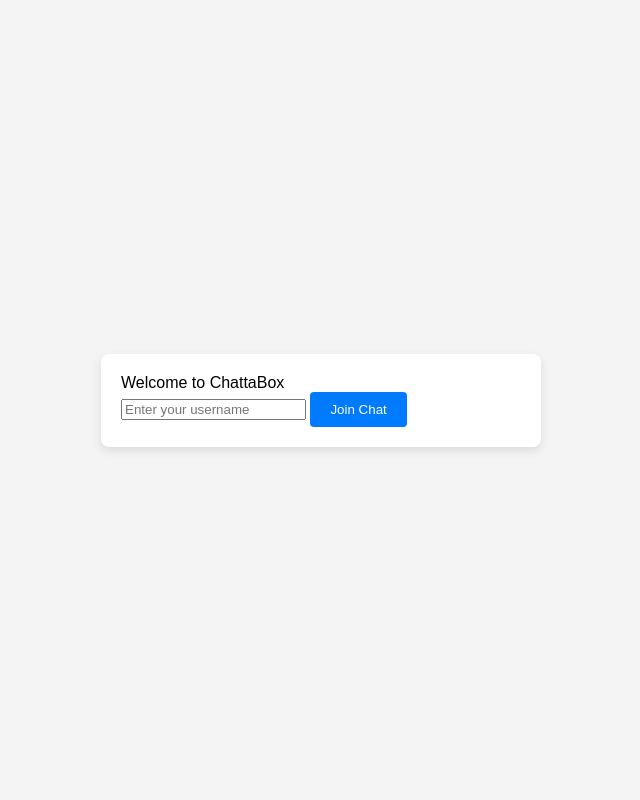
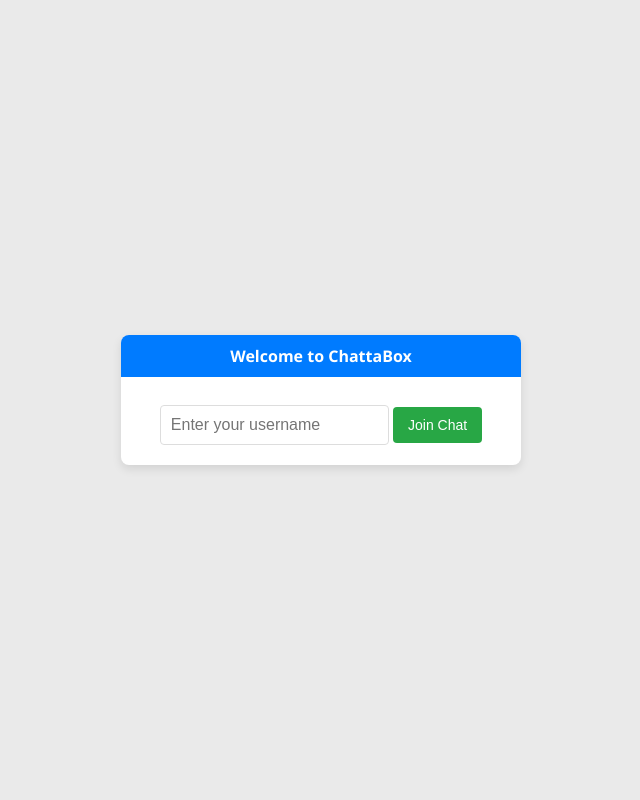
Before and after one commit to a6isla/Chatta-Box, a Flask app: page / in a window 1280 px wide. Shown: the whole page, without its empty margins (319-959 px from the left). Run offline with Flask 3, Linux system fonts and the light colour scheme; some libraries are stand-ins or nearby versions.

Commit message:
Update style.css

```diff
--- a/static/style.css
+++ b/static/style.css
@@ -1,49 +1,96 @@
+* {
+    margin: 0;
+    padding: 0;
+    box-sizing: border-box;
+}
+
 body {
-    font-family: Arial, sans-serif;
+    font-family: 'Segoe UI', Tahoma, Geneva, Verdana, sans-serif;
+    background-color: #eaeaea;
     display: flex;
     justify-content: center;
     align-items: center;
     height: 100vh;
-    margin: 0;
-    background-color: #f4f4f4;
 }
 
 .chat-container {
     background-color: #fff;
-    padding: 20px;
     border-radius: 8px;
     box-shadow: 0 4px 10px rgba(0, 0, 0, 0.1);
     width: 400px;
-    max-width: 100%;
+    display: flex;
+    flex-direction: column;
+    overflow: hidden;
 }
 
-#messages {
-    height: 300px;
+.header {
+    background-color: #007bff;
+    padding: 10px;
+    text-align: center;
+    color: white;
+    font-weight: bold;
+}
+
+.message-box {
+    height: 350px;
     overflow-y: auto;
-    margin-bottom: 20px;
-    padding: 10px;
+    padding: 15px;
     background-color: #f9f9f9;
-    border-radius: 4px;
-    border: 1px solid #ddd;
+    flex-grow: 1;
+}
+
+.input-container {
+    padding: 15px;
+    display: flex;
+    justify-content: space-between;
+    background-color: #f1f1f1;
+    border-top: 1px solid #ddd;
 }
 
 #message-input {
-    width: calc(100% - 60px);
+    width: 80%;
     padding: 10px;
     border-radius: 4px;
     border: 1px solid #ddd;
-    margin-right: 10px;
+    font-size: 14px;
 }
 
 button {
-    padding: 10px 20px;
+    padding: 10px 15px;
     background-color: #007bff;
     color: #fff;
     border: none;
     border-radius: 4px;
     cursor: pointer;
+    font-size: 14px;
 }
 
 button:hover {
     background-color: #0056b3;
 }
+
+.username-container {
+    margin: 20px;
+    text-align: center;
+}
+
+#username-input {
+    padding: 10px;
+    font-size: 16px;
+    border: 1px solid #ddd;
+    border-radius: 4px;
+}
+
+#join-button {
+    padding: 10px 15px;
+    background-color: #28a745;
+    color: white;
+    border: none;
+    border-radius: 4px;
+    cursor: pointer;
+    margin-top: 10px;
+}
+
+#join-button:hover {
+    background-color: #218838;
+}
```
